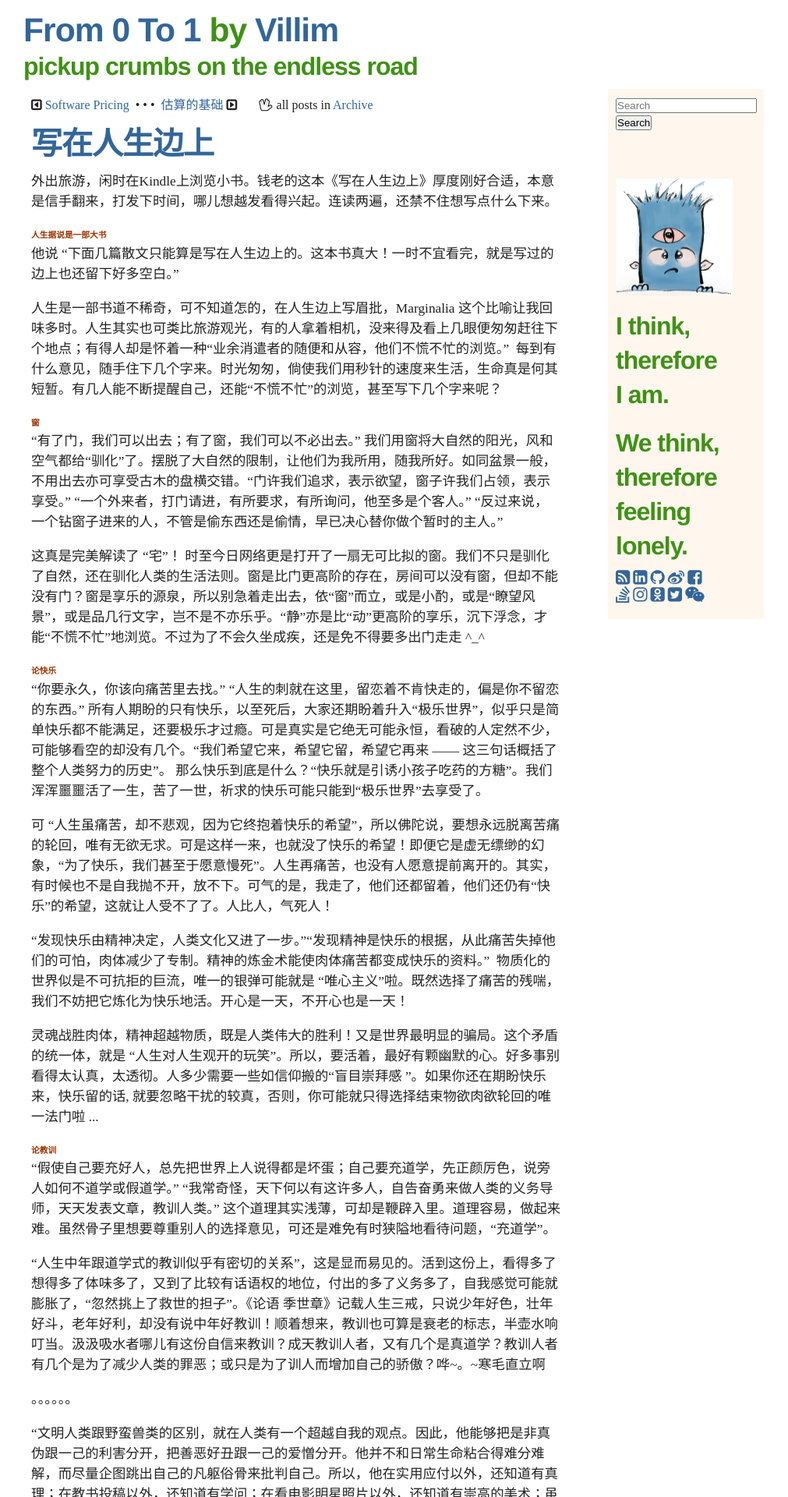
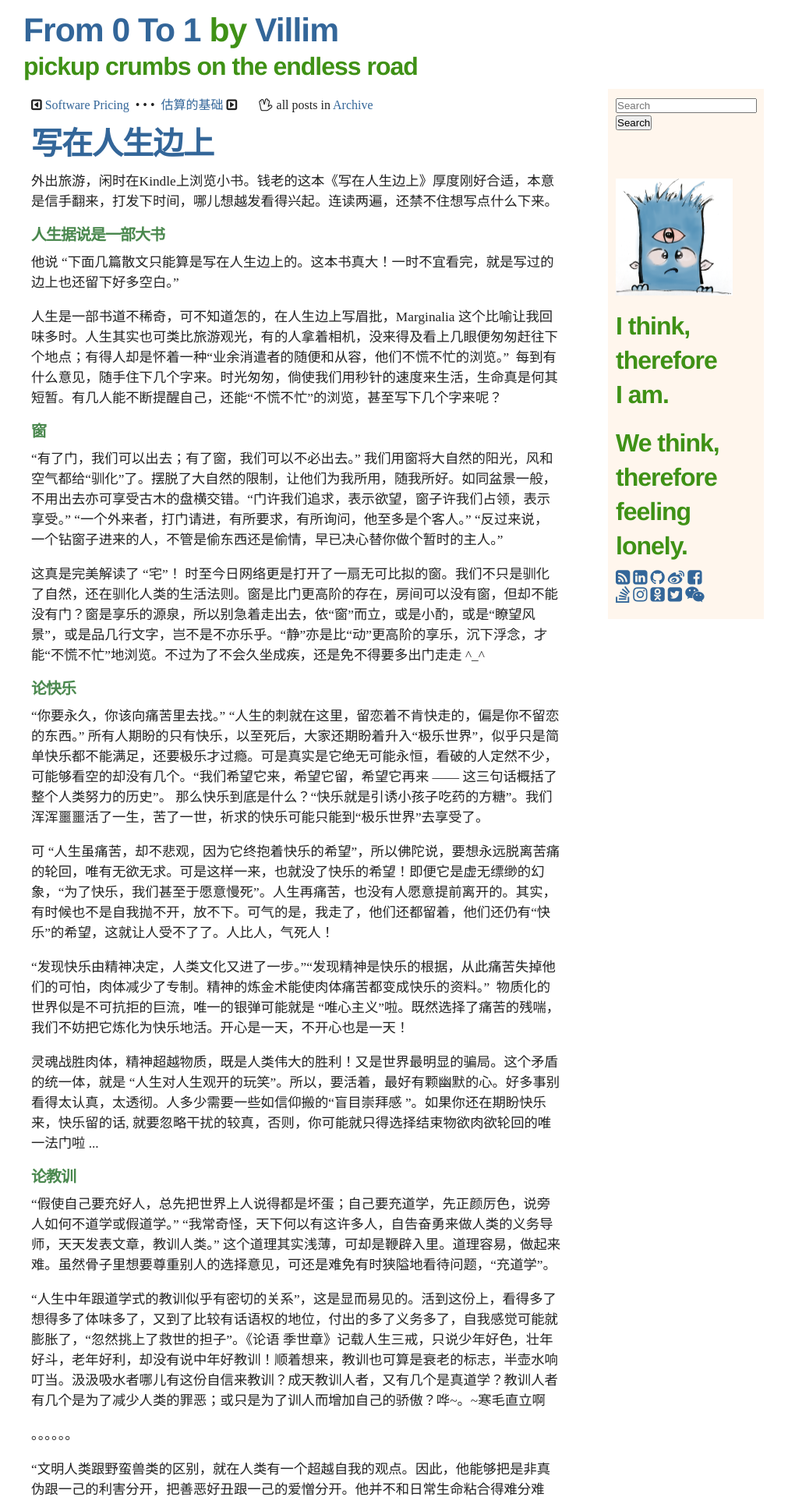
Before and after one commit to villim/villim.github.io, a Jekyll site: the page built from _posts/2013-04-07-writting-at-the-verge-of-life.md, in a window 1280 px wide. Shown: the top 1920 px of the page at 78% size, without its empty margins (135-1146 px from the left). Built offline with Jekyll 4.4.1, drawn with Linux system fonts in a browser that asks for light colours.

Commit message:
update 2013-04-07-writting-at-the-verge-of-life

```diff
--- a/_posts/2013-04-07-writting-at-the-verge-of-life.md
+++ b/_posts/2013-04-07-writting-at-the-verge-of-life.md
@@ -19,25 +19,31 @@ author:
   last_name: Wong
 ---
 <p>外出旅游，闲时在Kindle上浏览小书。钱老的这本《写在人生边上》厚度刚好合适，本意是信手翻来，打发下时间，哪儿想越发看得兴起。连读两遍，还禁不住想写点什么下来。</p>
-<h6><span style="color: #993300;"><strong>人生据说是一部大书</strong></span></h6>
+
+### 人生据说是一部大书
+
 <p>他说 “下面几篇散文只能算是写在人生边上的。这本书真大！一时不宜看完，就是写过的边上也还留下好多空白。”</p>
 <p>人生是一部书道不稀奇，可不知道怎的，在人生边上写眉批，Marginalia 这个比喻让我回味多时。人生其实也可类比旅游观光，有的人拿着相机，没来得及看上几眼便匆匆赶往下个地点；有得人却是怀着一种“业余消遣者的随便和从容，他们不慌不忙的浏览。”  每到有什么意见，随手住下几个字来。时光匆匆，倘使我们用秒针的速度来生活，生命真是何其短暂。有几人能不断提醒自己，还能“不慌不忙”的浏览，甚至写下几个字来呢？</p>
-<h6><strong><span style="color: #993300;">窗</span></strong></h6>
+
+### 窗
 <p>“有了门，我们可以出去；有了窗，我们可以不必出去。” 我们用窗将大自然的阳光，风和空气都给“驯化”了。摆脱了大自然的限制，让他们为我所用，随我所好。如同盆景一般，不用出去亦可享受古木的盘横交错。“门许我们追求，表示欲望，窗子许我们占领，表示享受。” “一个外来者，打门请进，有所要求，有所询问，他至多是个客人。” “反过来说，一个钻窗子进来的人，不管是偷东西还是偷情，早已决心替你做个暂时的主人。”</p>
 <p>这真是完美解读了 “宅”！ 时至今日网络更是打开了一扇无可比拟的窗。我们不只是驯化了自然，还在驯化人类的生活法则。窗是比门更高阶的存在，房间可以没有窗，但却不能没有门？窗是享乐的源泉，所以别急着走出去，依“窗”而立，或是小酌，或是“瞭望风景”，或是品几行文字，岂不是不亦乐乎。“静”亦是比“动”更高阶的享乐，沉下浮念，才能“不慌不忙”地浏览。不过为了不会久坐成疾，还是免不得要多出门走走 ^_^</p>
-<h6><span style="color: #993300;"><strong>论快乐</strong></span></h6>
+
+### 论快乐
+
 <p>“你要永久，你该向痛苦里去找。” “人生的刺就在这里，留恋着不肯快走的，偏是你不留恋的东西。” 所有人期盼的只有快乐，以至死后，大家还期盼着升入“极乐世界”，似乎只是简单快乐都不能满足，还要极乐才过瘾。可是真实是它绝无可能永恒，看破的人定然不少，可能够看空的却没有几个。“我们希望它来，希望它留，希望它再来 —— 这三句话概括了整个人类努力的历史”。 那么快乐到底是什么？“快乐就是引诱小孩子吃药的方糖”。我们浑浑噩噩活了一生，苦了一世，祈求的快乐可能只能到“极乐世界”去享受了。</p>
 <p>可 “人生虽痛苦，却不悲观，因为它终抱着快乐的希望”，所以佛陀说，要想永远脱离苦痛的轮回，唯有无欲无求。可是这样一来，也就没了快乐的希望！即便它是虚无缥缈的幻象，“为了快乐，我们甚至于愿意慢死”。人生再痛苦，也没有人愿意提前离开的。其实，有时候也不是自我抛不开，放不下。可气的是，我走了，他们还都留着，他们还仍有“快乐”的希望，这就让人受不了了。人比人，气死人！</p>
 <p>“发现快乐由精神决定，人类文化又进了一步。”“发现精神是快乐的根据，从此痛苦失掉他们的可怕，肉体减少了专制。精神的炼金术能使肉体痛苦都变成快乐的资料。”  物质化的世界似是不可抗拒的巨流，唯一的银弹可能就是 “唯心主义”啦。既然选择了痛苦的残喘，我们不妨把它炼化为快乐地活。开心是一天，不开心也是一天！</p>
 <p>灵魂战胜肉体，精神超越物质，既是人类伟大的胜利！又是世界最明显的骗局。这个矛盾的统一体，就是 “人生对人生观开的玩笑”。所以，要活着，最好有颗幽默的心。好多事别看得太认真，太透彻。人多少需要一些如信仰搬的“盲目崇拜感 ”。如果你还在期盼快乐来，快乐留的话, 就要忽略干扰的较真，否则，你可能就只得选择结束物欲肉欲轮回的唯一法门啦 ...</p>
-<h6><span style="color: #993300;"><strong>论教训</strong></span></h6>
+
+### 论教训
+
 <p>“假使自己要充好人，总先把世界上人说得都是坏蛋；自己要充道学，先正颜厉色，说旁人如何不道学或假道学。” “我常奇怪，天下何以有这许多人，自告奋勇来做人类的义务导师，天天发表文章，教训人类。” 这个道理其实浅薄，可却是鞭辟入里。道理容易，做起来难。虽然骨子里想要尊重别人的选择意见，可还是难免有时狭隘地看待问题，“充道学”。</p>
 <p>“人生中年跟道学式的教训似乎有密切的关系”，这是显而易见的。活到这份上，看得多了想得多了体味多了，又到了比较有话语权的地位，付出的多了义务多了，自我感觉可能就膨胀了，“忽然挑上了救世的担子”。《论语 季世章》记载人生三戒，只说少年好色，壮年好斗，老年好利，却没有说中年好教训！顺着想来，教训也可算是衰老的标志，半壶水响叮当。汲汲吸水者哪儿有这份自信来教训？成天教训人者，又有几个是真道学？教训人者有几个是为了减少人类的罪恶；或只是为了训人而增加自己的骄傲？哗~。~寒毛直立啊</p>
 <p>。。。。。。</p>
 <p>“文明人类跟野蛮兽类的区别，就在人类有一个超越自我的观点。因此，他能够把是非真伪跟一己的利害分开，把善恶好丑跟一己的爱憎分开。他并不和日常生命粘合得难分难解，而尽量企图跳出自己的凡躯俗骨来批判自己。所以，他在实用应付以外，还知道有真理；在教书投稿以外，还知道有学问；在看电影明星照片以外，还知道有崇高的美术；虽然爱惜生命，也明白殉国殉道的可贵。生来是个人，终免不得做几樁错事，吃不该吃的果子，爱不值得爱的东西；但是心上自有权衡，不肯颠倒是非，抹杀好坏来为自己辩护。他了解该做的事未必就是爱做的事。这种自我的分裂、知行的歧出，紧张时产出了悲剧，松散时变成了讽刺。”</p>
 <p>自己的人生这本大头部，是孤独的，因为只有你自己一个人会认真的读过每一页，读完以后也不过一把火就焚了，显然没有了典藏的价值。即便有人为你写了点传记的文字，“那个人”也不再是你了。所以对于这本书，千万别爱惜得过分了，要拼命得读！别吝惜笔墨怕弄脏了书页，卷起了书角。写上了几个错字，或者满是词不搭调，前后矛盾的荒唐语 ... 无所谓，一切不过都只有你自己知道而已。谨记着，不慌不忙地读，狠狠地批。</p>
-<p><strong><span style="color: #993300;">P.S.</span></strong></p>
+
+### P.S.
 <p>读完《写在人生边上》，不能不对钱老的博闻强记佩服得五体投地！读书如此那确实是天赋异禀，真不知道他究竟是掌握了几门外语，不论什么著作都是信手拈来。对他来说这个世界简直是透明的 乛 з乛 羡慕嫉妒恨啊~</p>
 <p>&nbsp;</p>
-<p>&nbsp;</p>
-<p>&nbsp;</p>
```
